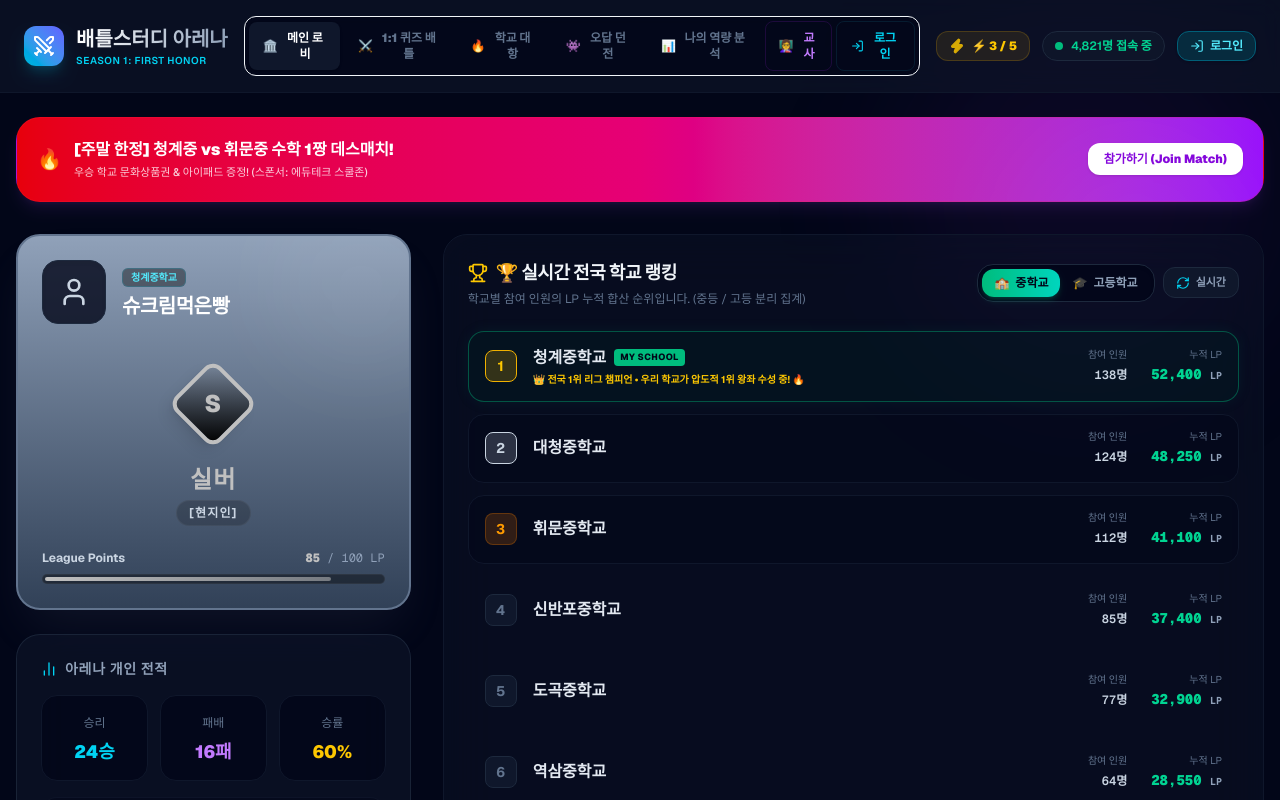
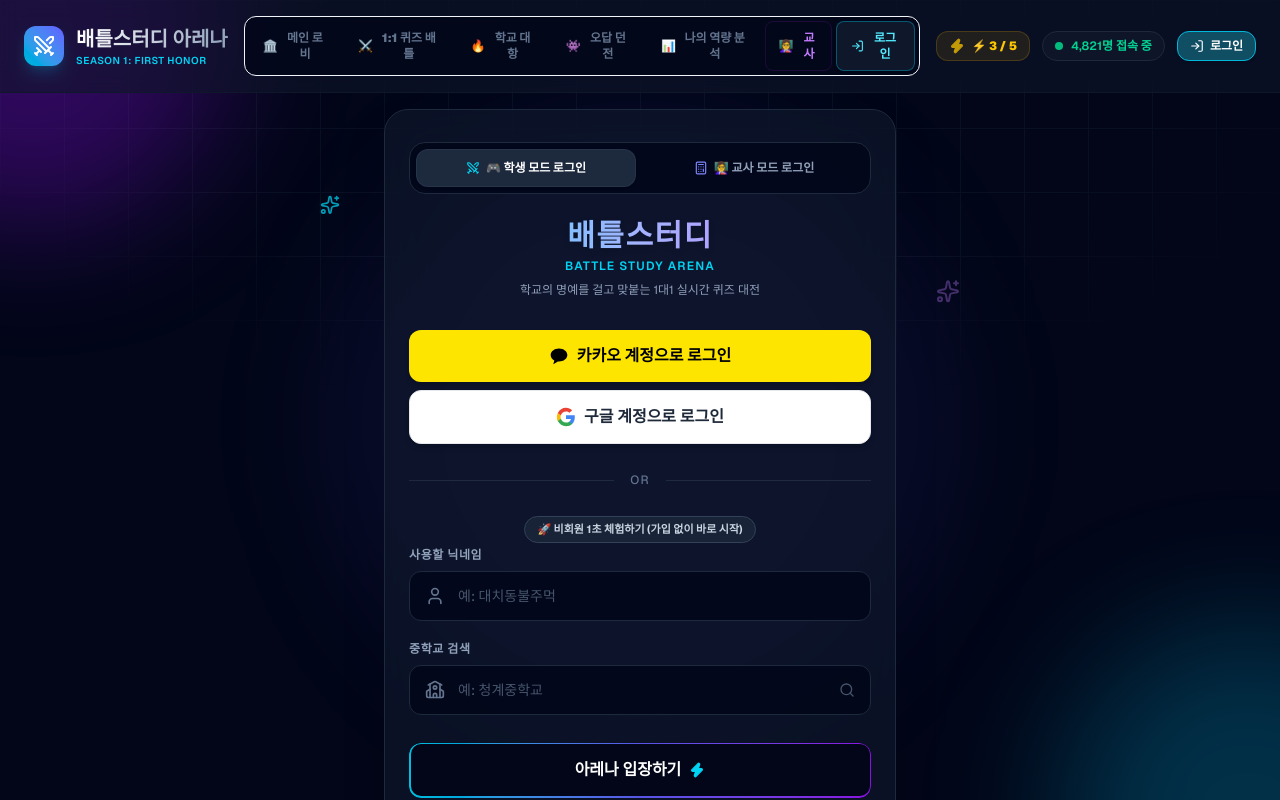
Before and after one commit to yunha2604-hub/battle-study, a Next.js app: page / in a window 1280 px wide. Shown: the top 800 px of the page. Built offline with nearby package versions, Linux system fonts and the light colour scheme.

Commit message:
refactor: 로그인 페이지를 앱의 기본 홈(/) 경로로 변경하고 메인 로비를 /lobby 경로로 분리

```diff
--- a/src/app/page.tsx
+++ b/src/app/page.tsx
@@ -2,35 +2,18 @@
 
 import React from "react";
 import { useRouter } from "next/navigation";
-import Lobby from "@/components/Lobby";
+import LandingPage from "@/components/LandingPage";
 import { useBattleStudy } from "@/context/BattleStudyContext";
 
 export default function Home() {
   const router = useRouter();
-  const {
-    nickname, school, tier, lp, energy,
-    setTier, setLp, setEnergy,
-    handleStartMatch, handleCreateRoom, handleEnterPin, handleJoinEventRoom,
-    openBattleConfirmModal
-  } = useBattleStudy();
+  const { handleJoin, handleStudentDirectEntry } = useBattleStudy();
 
   return (
-    <Lobby
-      initialTab="ARENA"
-      nickname={nickname}
-      school={school}
-      tier={tier}
-      lp={lp}
-      energy={energy}
-      setTier={setTier}
-      setLp={setLp}
-      setEnergy={setEnergy}
-      onStartMatch={handleStartMatch}
-      onCreateRoom={handleCreateRoom}
-      onEnterPin={handleEnterPin}
+    <LandingPage
+      onJoin={handleJoin}
       onGoToTeacherDashboard={() => router.push("/teacher")}
-      onJoinEventRoom={handleJoinEventRoom}
-      onOpenBattleConfirmModal={openBattleConfirmModal}
+      onStudentDirectEntry={handleStudentDirectEntry}
     />
   );
 }
--- a/src/components/GlobalHeader.tsx
+++ b/src/components/GlobalHeader.tsx
@@ -29,7 +29,7 @@
     if (pathname === "/shadow-raid") return "SHADOW_RAID";
     if (pathname === "/analytics") return "ANALYTICS";
     if (pathname === "/teacher") return "TEACHER";
-    if (pathname === "/login") return "LOGIN";
+    if (pathname === "/") return "LOGIN";
     return "LOBBY";
   })();
 
@@ -43,7 +43,7 @@
     }`}>
       {/* Brand Logo */}
       <div
-        onClick={() => router.push("/")}
+        onClick={() => router.push("/lobby")}
         className="flex items-center gap-3 shrink-0 cursor-pointer group"
         title="배틀스터디 홈(메인 로비)으로 이동"
       >
@@ -71,7 +71,7 @@
         {/* Tab 1: 메인 로비 */}
         <button
           type="button"
-          onClick={() => router.push("/")}
+          onClick={() => router.push("/lobby")}
           className={`px-3.5 py-2 rounded-lg text-xs font-black transition-all cursor-pointer flex items-center gap-1.5 ${
             activeTab === "LOBBY"
               ? isLight ? "bg-white text-slate-900 shadow-sm" : "bg-slate-900 text-white shadow-sm"
@@ -158,7 +158,7 @@
         {/* Tab 6: 로그인 */}
         <button
           type="button"
-          onClick={() => router.push("/login")}
+          onClick={() => router.push("/")}
           className={`px-3.5 py-2 rounded-lg text-xs font-black transition-all cursor-pointer flex items-center gap-1.5 ${
             activeTab === "LOGIN"
               ? isLight ? "bg-white text-cyan-600 shadow-sm border border-cyan-300" : "bg-slate-900 text-cyan-300 shadow-sm border border-cyan-500/40"
@@ -191,7 +191,7 @@
         {/* Direct Login Button (Visible on mobile & desktop) */}
         <button
           type="button"
-          onClick={() => router.push("/login")}
+          onClick={() => router.push("/")}
           className={`flex items-center gap-1.5 px-3 py-1.5 rounded-xl border text-xs font-bold transition-all cursor-pointer shadow-sm ${
             activeTab === "LOGIN"
               ? "bg-cyan-900 border-cyan-500 text-white"
```
